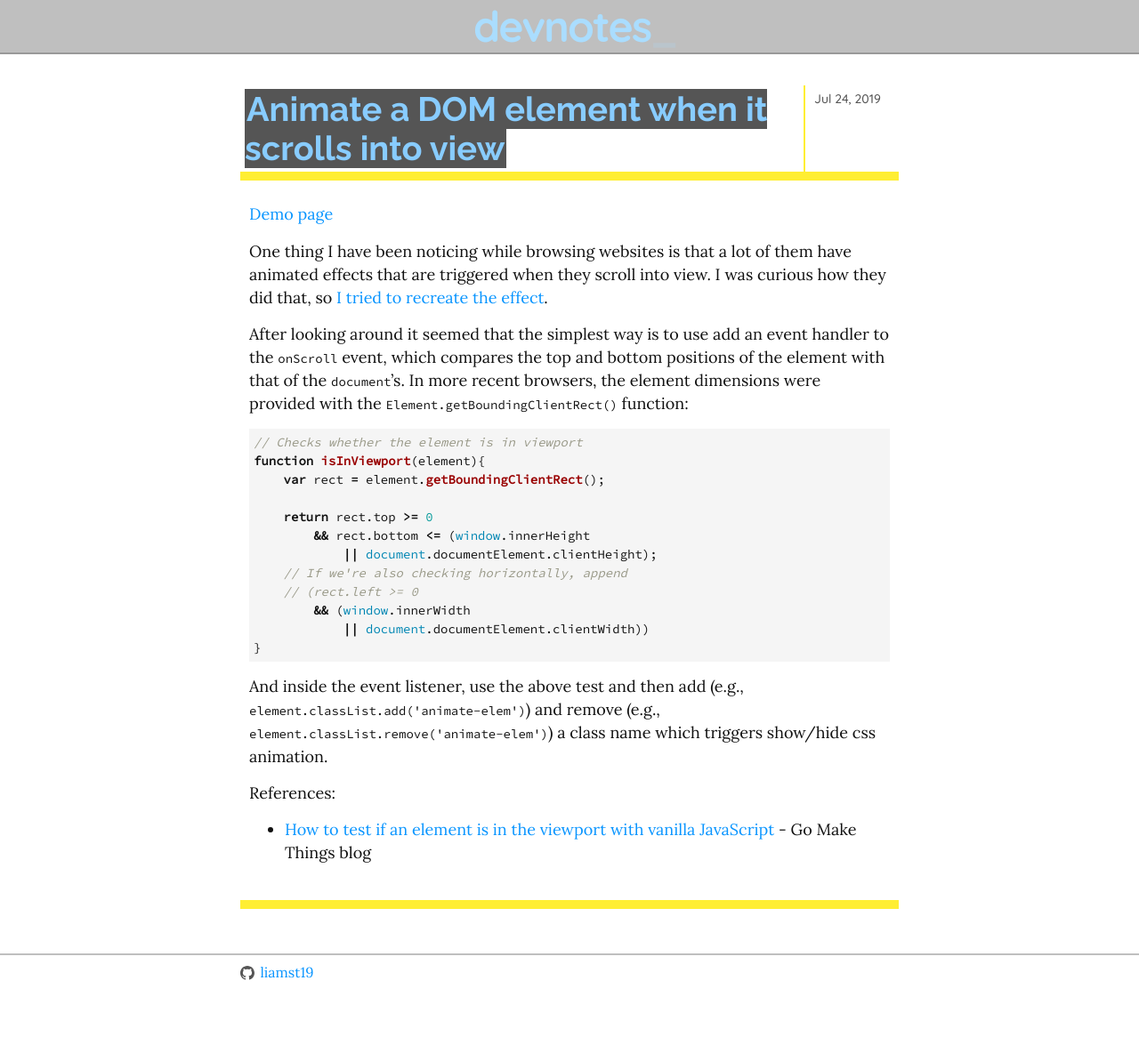
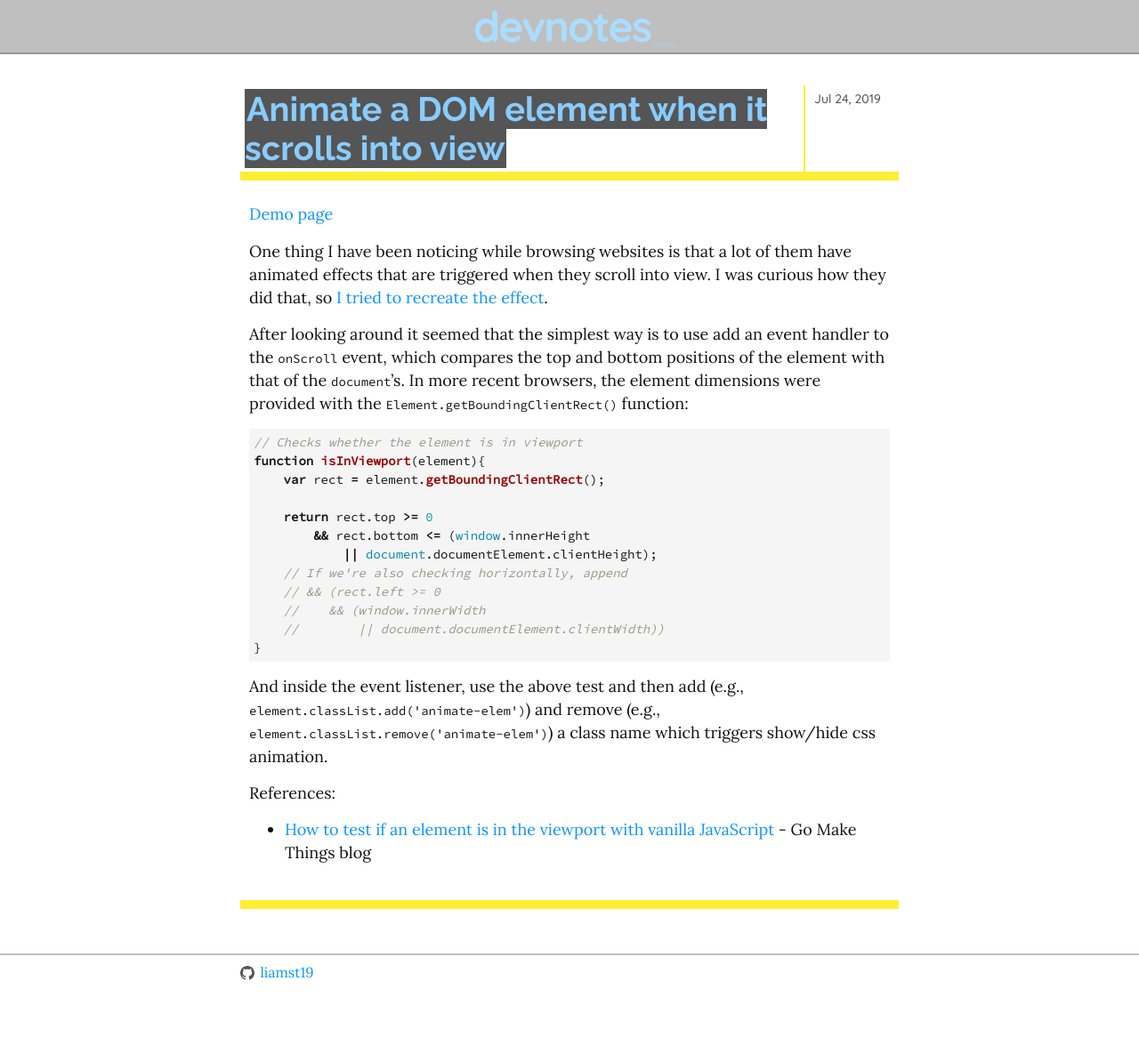
Before and after one commit to liamst19/liamst19.github.io, a Jekyll site: the page built from _posts/2019-07-24-react-scrolling-element-viewport.md, in a window 1280 px wide. Shown: the whole page at 89% size. Built offline with Jekyll 4.4.1, drawn with Linux system fonts in a browser that asks for light colours.

````diff
--- a/_posts/2019-07-24-react-scrolling-element-viewport.md
+++ b/_posts/2019-07-24-react-scrolling-element-viewport.md
@@ -20,9 +20,9 @@ function isInViewport(element){
         && rect.bottom <= (window.innerHeight
             || document.documentElement.clientHeight);
     // If we're also checking horizontally, append
-    // (rect.left >= 0
-        && (window.innerWidth
-            || document.documentElement.clientWidth))
+    // && (rect.left >= 0
+    //    && (window.innerWidth
+    //        || document.documentElement.clientWidth))
 }
 ```
 
````
